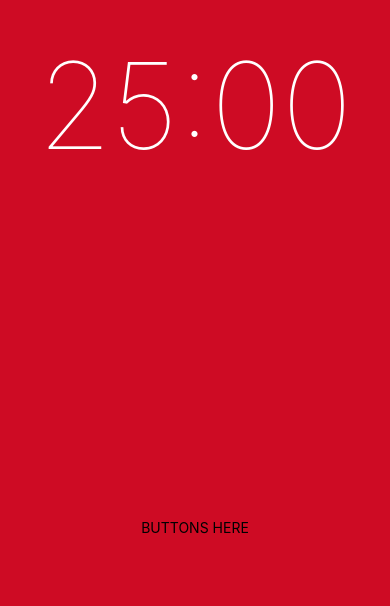
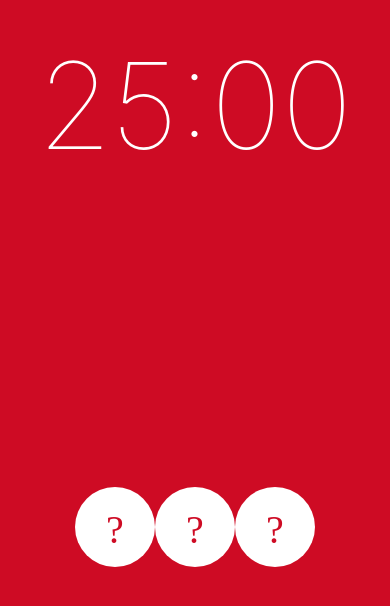
Before and after one commit to jungwoonlim/timer-app, a React Native app: screen / in a window 390 px wide. Shown: the part 176-782 px from the top of the page. Built offline with nearby package versions, Linux system fonts and the light colour scheme.

Commit message:
Create Button Component

```diff
--- /dev/null
+++ b/components/Button/index.js
@@ -0,0 +1,35 @@
+import React, { Component } from "react";
+import PropTypes from "prop-types";
+import { View, Text, TouchableOpacity, StyleSheet } from "react-native";
+import { Ionicons } from "@expo/vector-icons";
+
+class Button extends Component {
+  static propTypes = {
+    iconName: PropTypes.string.isRequired
+  };
+  render() {
+    const { iconName } = this.props;
+    return (
+      <TouchableOpacity>
+        <View style={styles.container}>
+          <Ionicons name={iconName} size={40} color="#CE0B24" />
+        </View>
+      </TouchableOpacity>
+    );
+  }
+}
+
+const styles = StyleSheet.create({
+  container: {
+    backgroundColor: "white",
+    height: 80,
+    width: 80,
+    borderRadius: 50,
+    overflow: "hidden",
+    justifyContent: "center",
+    alignItems: "center",
+    paddingTop: 5
+  }
+});
+
+export default Button;
--- a/components/Timer/index.js
+++ b/components/Timer/index.js
@@ -1,5 +1,6 @@
 import React, { Component } from "react";
 import { View, Text, StyleSheet, StatusBar } from "react-native";
+import Button from "../Button";
 
 class Timer extends Component {
   render() {
@@ -10,7 +11,9 @@ class Timer extends Component {
           <Text style={styles.time}>25:00</Text>
         </View>
         <View style={styles.lower}>
-          <Text>BUTTONS HERE</Text>
+          <Button iconName={"ios-pause"} />
+          <Button iconName={"ios-play"} />
+          <Button iconName={"ios-square"} />
         </View>
       </View>
     );
@@ -30,7 +33,10 @@ const styles = StyleSheet.create({
   lower: {
     flex: 1,
     justifyContent: "center",
-    alignItems: "center"
+    alignItems: "center",
+    flexDirection: "row",
+    paddingLeft: 25,
+    paddingRight: 25
   },
   time: {
     color: "white",
```
